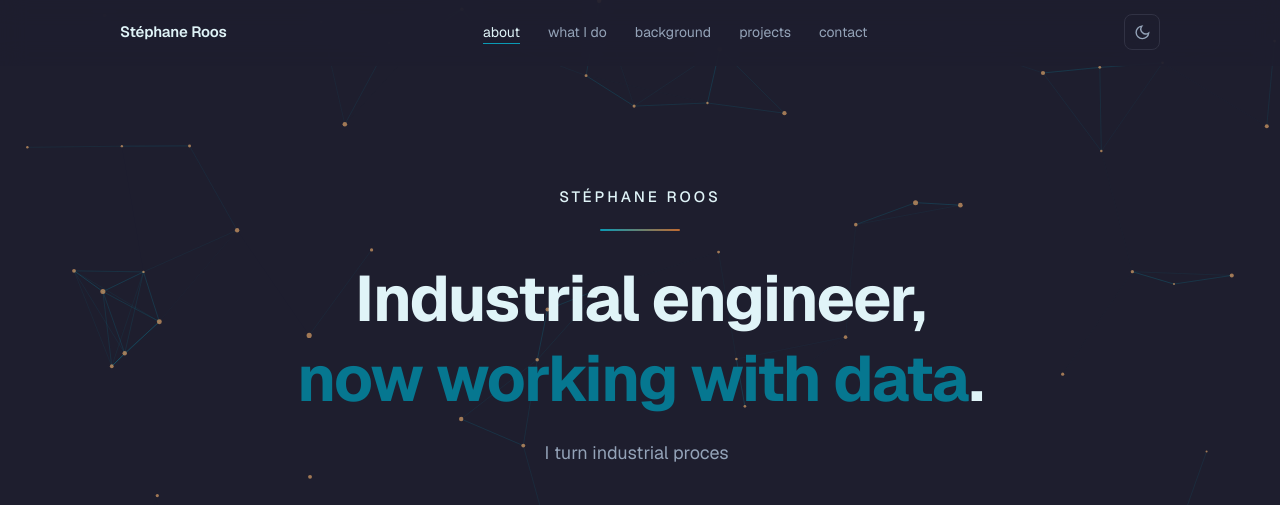
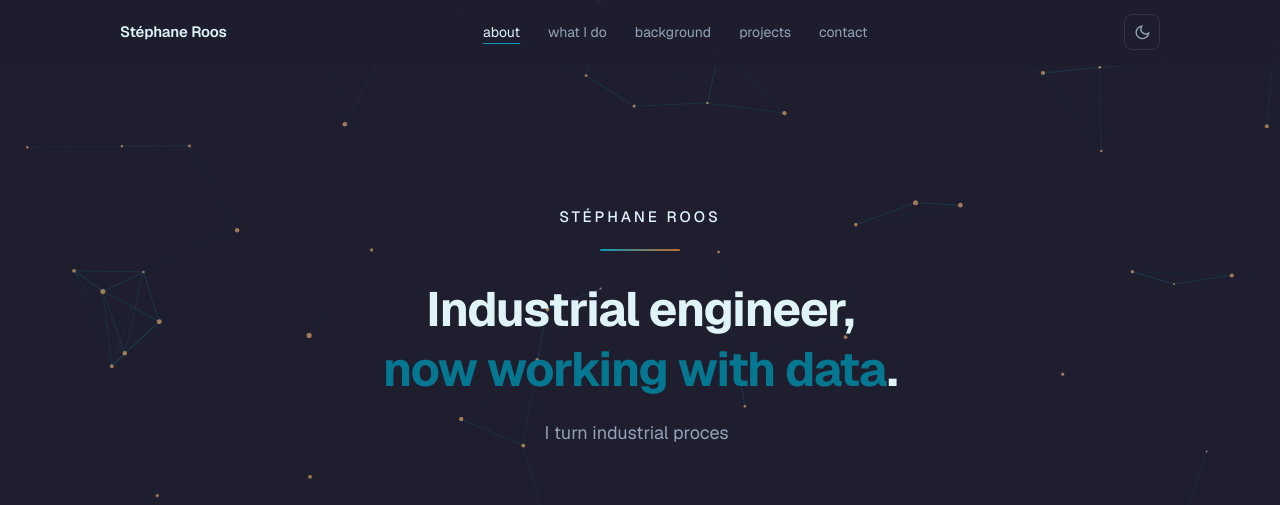
Before and after one commit to StephRoos/Homepage, a plain HTML site: page index.html in a window 1280 px wide. Shown: the top 505 px of the page. Drawn offline with nearby package versions, Linux system fonts and the light colour scheme.

Commit message:
Reduce the hero title to the charter 5xl cap

```diff
--- a/styles.css
+++ b/styles.css
@@ -306,9 +306,9 @@ p {
   background: linear-gradient(90deg, var(--primary), var(--accent));
 }
 
-/* Token 5xl, pushed for the display line */
+/* Token 5xl (48px) at most: the charter caps the hero line there */
 .hero-title {
-  font-size: clamp(2.25rem, 6.4vw, 4rem);
+  font-size: clamp(1.875rem, 4.4vw, 3rem);
   margin: 0 0 1.25rem;
 }
 
```
